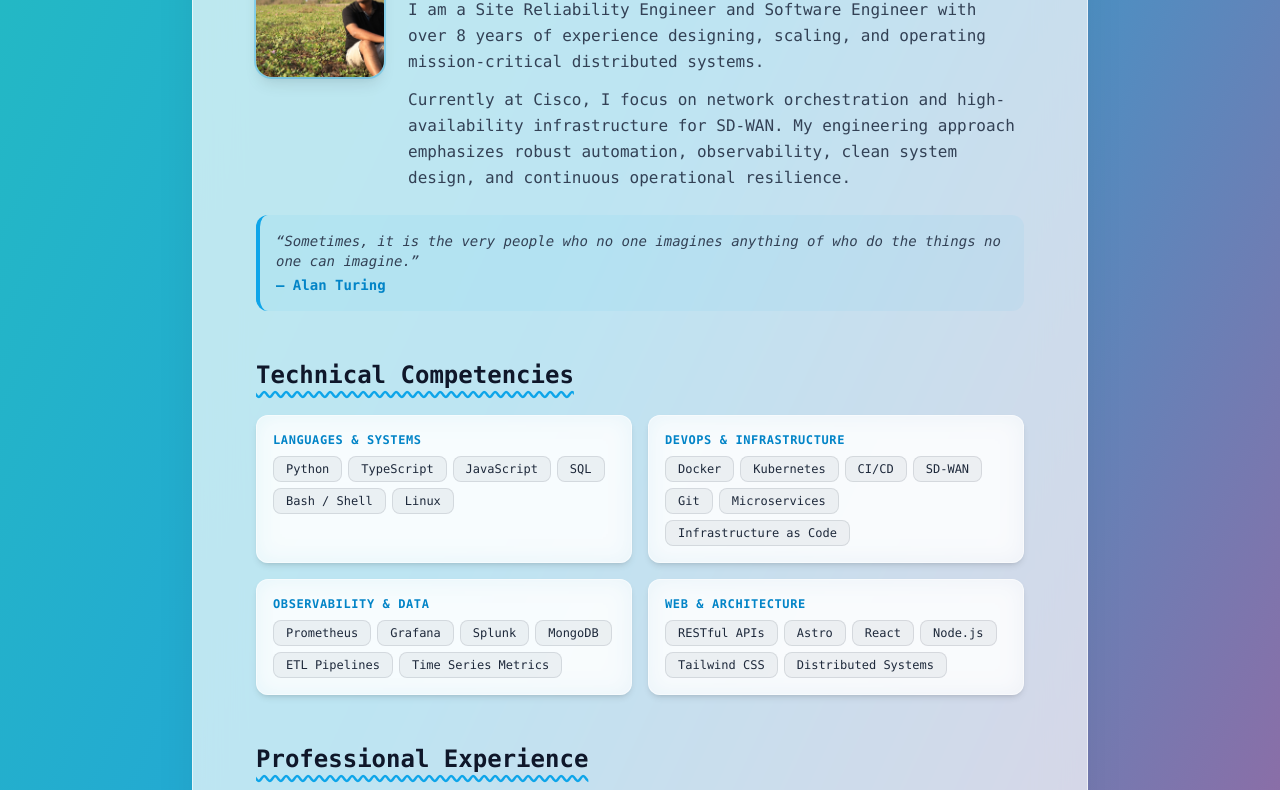
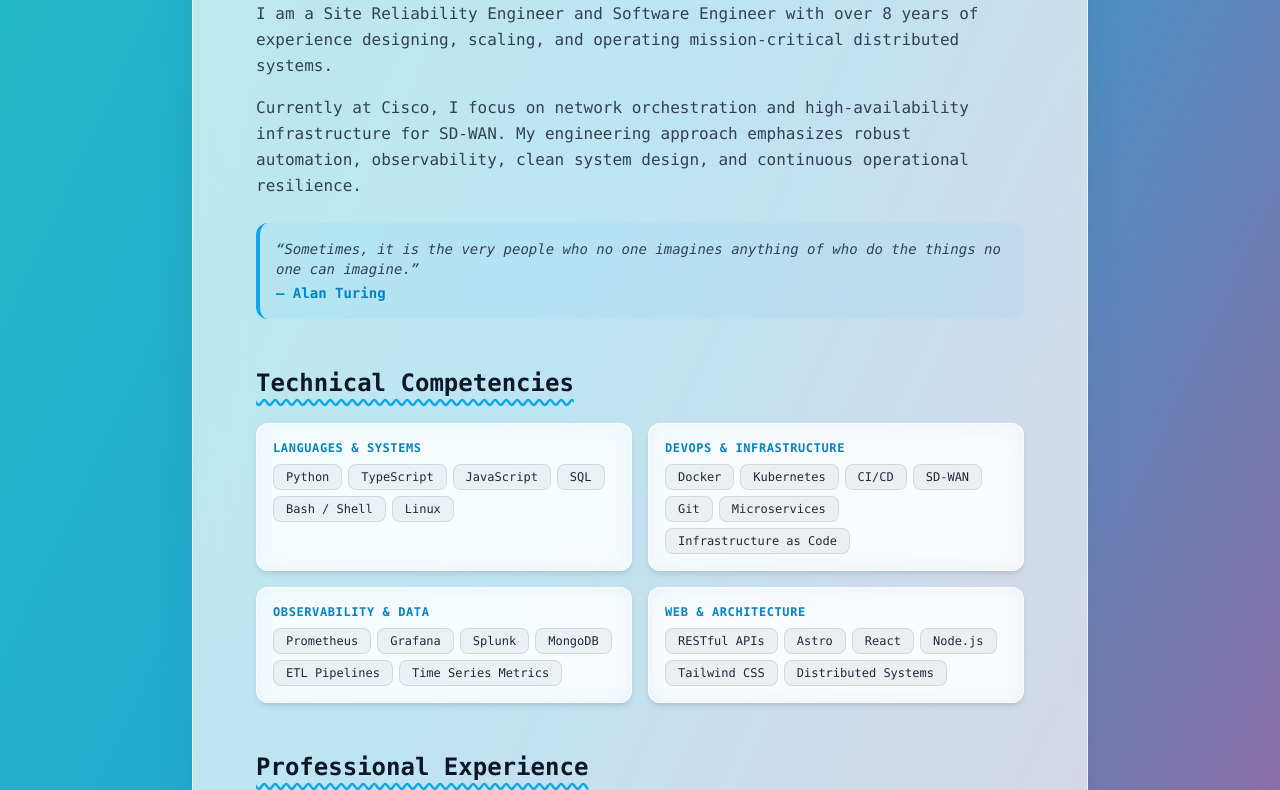
Before and after one commit to gokulvenkats/gokulvenkats.github.io, an Astro site: page /about in a window 1280 px wide. Shown: the part 209-999 px from the top of the page. Built offline with nearby package versions, Linux system fonts and the light colour scheme; Astro itself is replaced by a stand-in of ours.

Commit message:
Remove profile image from about page

```diff
--- a/src/pages/about.astro
+++ b/src/pages/about.astro
@@ -132,15 +132,7 @@ const skillCategories = [
   <div class="max-w-3xl mx-auto space-y-12">
     <!-- Executive Summary -->
     <section class="space-y-6">
-      <div class="flex flex-col sm:flex-row items-center sm:items-start gap-6">
-        <img
-          class="w-32 h-32 rounded-2xl object-cover object-center shadow-lg ring-2 ring-sky-500/30 flex-shrink-0"
-          src="/gokul-avatar.jpg"
-          alt="Gokul Venkatesan"
-          width="128"
-          height="128"
-        />
-        <div class="space-y-3 text-center sm:text-left">
+      <div class="space-y-4">
         <h1 class="name">About</h1>
         <p class="para">
           I am a Site Reliability Engineer and Software Engineer with over 8
@@ -150,10 +142,9 @@ const skillCategories = [
         <p class="para">
           Currently at Cisco, I focus on network orchestration and
           high-availability infrastructure for SD-WAN. My engineering approach
-            emphasizes robust automation, observability, clean system design,
-            and continuous operational resilience.
+          emphasizes robust automation, observability, clean system design, and
+          continuous operational resilience.
         </p>
-        </div>
       </div>
 
       <!-- Professional philosophy quote -->
```
Lines whose indentation alone changed are shown as unchanged.
